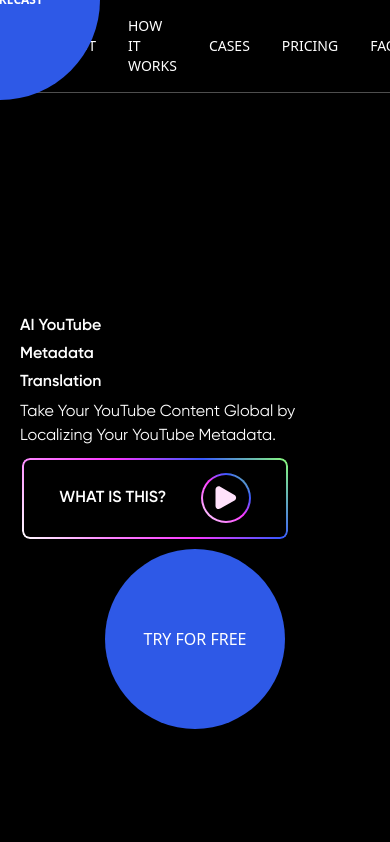
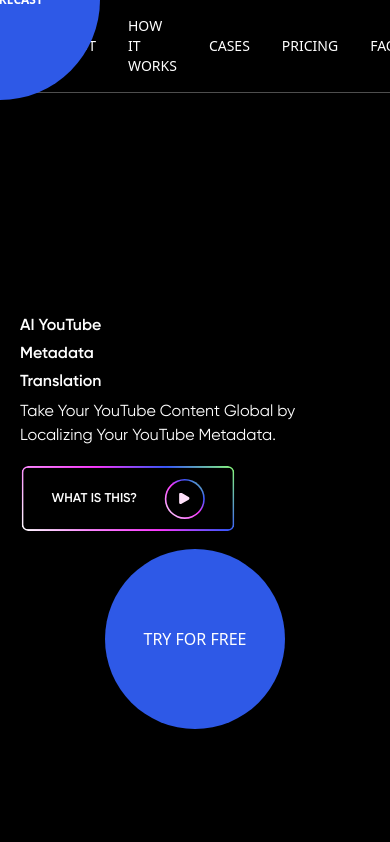
Before and after one commit to rokhomenko/ai-metadata, a Vue app: page / in a window 390 px wide. Shown: the top 842 px of the page. Built offline with nearby package versions, Linux system fonts and the light colour scheme.

Commit message:
change what is this button size

```diff
--- a/src/components/HeroSection.vue
+++ b/src/components/HeroSection.vue
@@ -193,11 +193,21 @@
   }
 
   img {
-    width: 24px;
-    height: 24px;
+    width: 15px;
+    height: 15px;
     position: relative;
     z-index: 1;
   }
 }
 
+@media (max-width: 1260px) {
+  .button {
+    transform: scale(0.8);
+    transform-origin: left center;
+
+     &:hover {
+      transform: scale(0.8 * 1.1);
+    }
+  }
+}
 </style>
--- a/src/tailwind.config.js
+++ b/src/tailwind.config.js
@@ -0,0 +1,10 @@
+module.exports = {
+  theme: {
+    extend: {
+      screens: {
+        '3xl': '1840px',
+      },
+    },
+  },
+  plugins: [],
+}
```
